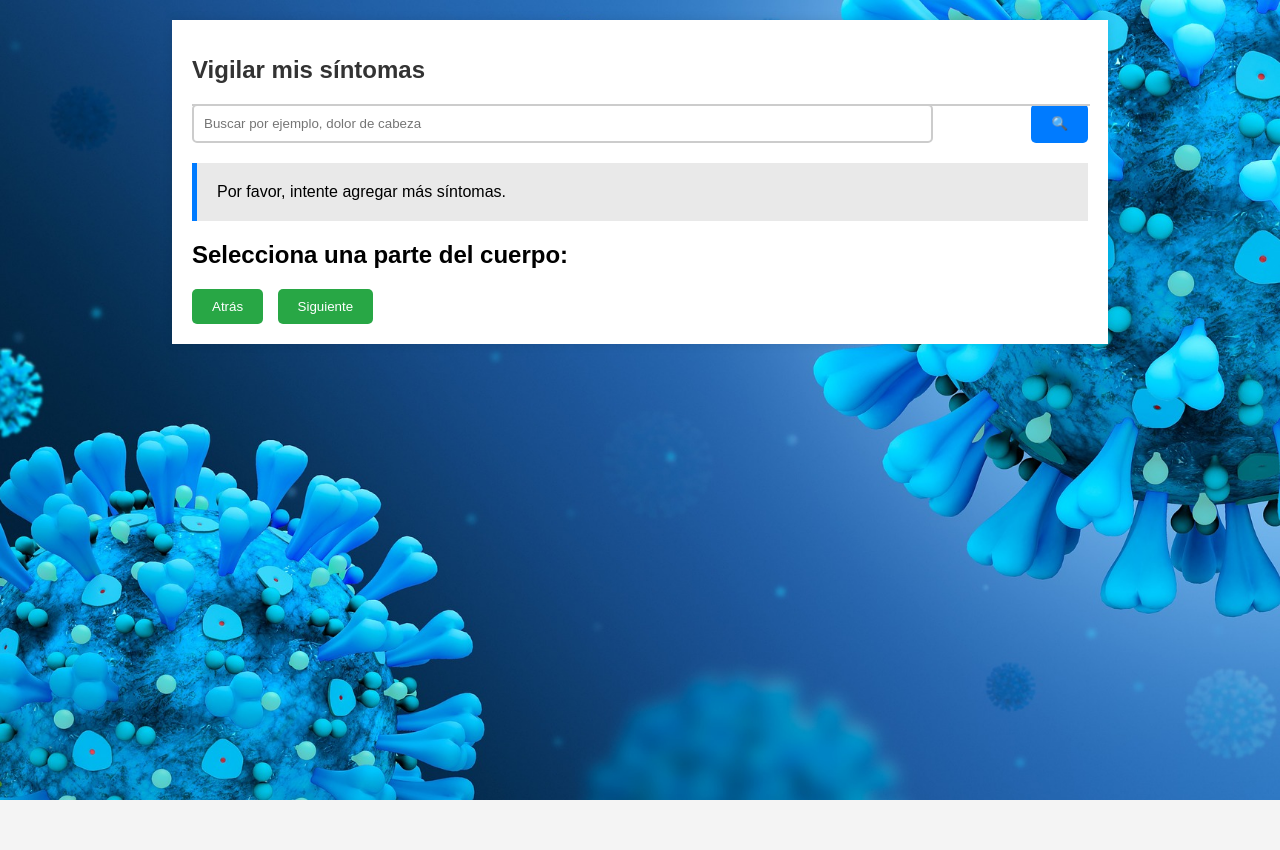
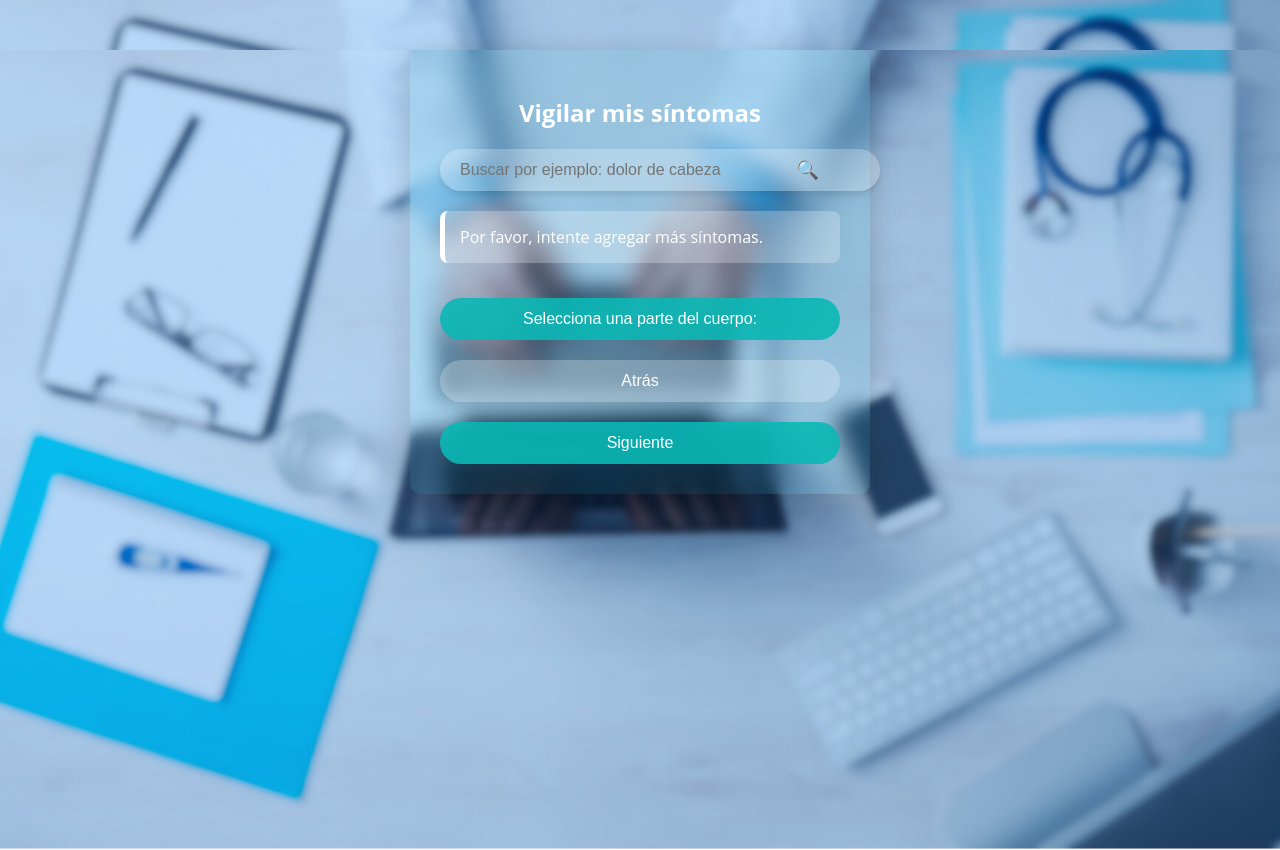
Before and after one commit to MrNemod/Medilab, a plain HTML site: page chequeo.html in a window 1280 px wide. Before the commit the page ends 800 px from the top, so only its background shows below. Drawn offline with Linux system fonts and the light colour scheme; no server answers.

Commit message:
Archvivos de brenda

```diff
--- /dev/null
+++ b/admin_form.html
@@ -0,0 +1,73 @@
+
+<!DOCTYPE html>
+<html lang="es">
+<head>
+    <meta charset="UTF-8">
+    <title>Administrar Datos</title>
+    <link rel="stylesheet" href="./css/admin_form.css">
+</head>
+<body>
+    <div class="bg-color"></div>
+    <div class="container">
+        <h1>Administrar Datos</h1>
+        <div class="tabs">
+            <button class="tab-button active" onclick="showTab('medicinas')">Medicinas</button>
+            <button class="tab-button" onclick="showTab('sintomas')">Síntomas</button>
+            <button class="tab-button" onclick="showTab('enfermedades')">Enfermedades</button>
+        </div>
+
+        <!-- Formulario para Medicinas -->
+        <form id="medicinas" class="tab-content active" onsubmit="submitForm(event, 'medicinas')">
+            <input type="text" placeholder="Nombre de la Medicina" name="nombre" required>
+            <input type="number" placeholder="Stock" name="stock" required>
+            <button type="submit">Agregar Medicina</button>
+        </form>
+
+        <!-- Formulario para Síntomas -->
+        <form id="sintomas" class="tab-content" onsubmit="submitForm(event, 'sintomas')">
+            <input type="text" placeholder="Nombre del Síntoma" name="nombre" required>
+            <input type="text" placeholder="Descripción" name="descripcion">
+            <input type="text" placeholder="Parte del Cuerpo" name="parte_del_cuerpo" required>
+            <button type="submit">Agregar Síntoma</button>
+        </form>
+
+        <!-- Formulario para Enfermedades -->
+        <form id="enfermedades" class="tab-content" onsubmit="submitForm(event, 'enfermedades')">
+            <input type="text" placeholder="Nombre de la Enfermedad" name="nombre" required>
+            <textarea placeholder="Descripción" name="descripcion"></textarea>
+            <button type="submit">Agregar Enfermedad</button>
+        </form>
+    </div>
+
+    <script>
+        // Función para mostrar solo el formulario de la pestaña seleccionada
+        function showTab(tabName) {
+            const tabs = document.querySelectorAll('.tab-content');
+            tabs.forEach(tab => tab.classList.remove('active'));
+            document.getElementById(tabName).classList.add('active');
+
+            const buttons = document.querySelectorAll('.tab-button');
+            buttons.forEach(btn => btn.classList.remove('active'));
+            document.querySelector(`[onclick="showTab('${tabName}')"]`).classList.add('active');
+        }
+
+        // Función de envío del formulario a la API
+        function submitForm(event, type) {
+            event.preventDefault();
+            const formData = new FormData(event.target);
+            fetch(`/add_${type}`, {
+                method: 'POST',
+                body: JSON.stringify(Object.fromEntries(formData)),
+                headers: { 'Content-Type': 'application/json' }
+            }).then(response => {
+                if (response.ok) {
+                    alert(type.charAt(0).toUpperCase() + type.slice(1) + " agregado exitosamente.");
+                    event.target.reset();
+                } else {
+                    alert("Hubo un error al agregar " + type);
+                }
+            });
+        }
+    </script>
+</body>
+</html>
--- a/chequeo.html
+++ b/chequeo.html
@@ -1,3 +1,4 @@
+
 <!DOCTYPE html>
 <html lang="es">
 <head>
@@ -9,7 +10,7 @@
     <div class="container">
         <h1>Vigilar mis síntomas</h1>
         <div class="search-box">
-            <input type="text" placeholder="Buscar por ejemplo, dolor de cabeza" id="search-input" oninput="filterSymptoms()">
+            <input type="text" placeholder="Buscar por ejemplo: dolor de cabeza" id="search-input" oninput="filterSymptoms()">
             <button class="search-button">🔍</button>
             <div id="autocomplete-suggestions" class="autocomplete-suggestions"></div>
         </div>
@@ -18,18 +19,34 @@
             Por favor, intente agregar más síntomas.
         </div>
 
-        <!-- Selección por parte del cuerpo -->
-        <div class="symptoms-select" id="symptoms-select">
+        <!-- Botón para mostrar la selección de síntomas -->
+        <div class="symptoms-toggle">
+            <button id="toggle-button" onclick="toggleSymptoms()">Selecciona una parte del cuerpo:</button>
+        </div>
+
+        <!-- Selección por parte del cuerpo, inicialmente oculta -->
+        <div class="symptoms-select" id="symptoms-select" style="display: none;">
             <h2>Selecciona una parte del cuerpo:</h2>
             <!-- Los selects se añadirán aquí dinámicamente -->
         </div>
 
         <div class="navigation">
-            <button class="back-button">Atrás</button>
+            <button class="back-button" onclick="window.location.href='index.html'">Atrás</button>
             <button class="next-button">Siguiente</button>
         </div>
     </div>
 
     <script src="./js/sintomas.js"></script>
+    <script>
+        // Función para mostrar/ocultar la lista de selección de síntomas
+        function toggleSymptoms() {
+            var symptomsSelect = document.getElementById('symptoms-select');
+            if (symptomsSelect.style.display === 'none') {
+                symptomsSelect.style.display = 'block';
+            } else {
+                symptomsSelect.style.display = 'none';
+            }
+        }
+    </script>
 </body>
 </html>
--- /dev/null
+++ b/css/admin_form.css
@@ -0,0 +1,98 @@
+
+body, html {
+    font-family: 'Open Sans', sans-serif;
+    margin: 0;
+    padding: 0;
+    height: 100%;
+    background: url('../img/bg-banner.jpg') no-repeat fixed;
+    background-size: cover;
+    position: relative;
+}
+
+.bg-color {
+    background-color: rgba(13, 70, 83, 0.78);
+    position: absolute;
+    top: 0;
+    left: 0;
+    right: 0;
+    bottom: 0;
+    z-index: 1;
+}
+
+.container {
+    width: 400px;
+    margin: 50px auto;
+    background: rgba(255, 255, 255, 0.1);
+    padding: 40px;
+    border-radius: 10px;
+    box-shadow: 0 8px 32px rgba(0, 0, 0, 0.2);
+    backdrop-filter: blur(10px);
+    color: #ffffff;
+    position: relative;
+    z-index: 2;
+    text-align: center;
+}
+
+h1 {
+    font-size: 24px;
+    color: #ffffff;
+    margin-bottom: 20px;
+}
+
+.tabs {
+    display: flex;
+    justify-content: space-between;
+    margin-bottom: 20px;
+}
+
+.tab-button {
+    flex: 1;
+    padding: 10px;
+    background: rgba(255, 255, 255, 0.15);
+    border: none;
+    border-radius: 5px;
+    color: #ffffff;
+    cursor: pointer;
+    transition: background 0.3s;
+}
+
+.tab-button.active, .tab-button:hover {
+    background: rgba(12, 184, 182, 0.8);
+}
+
+.tab-content {
+    display: none;
+    text-align: center;
+}
+
+.tab-content.active {
+    display: block;
+}
+
+input[type="text"], input[type="number"], textarea {
+    width: 100%;
+    padding: 10px;
+    margin: 10px 0;
+    border: none;
+    border-radius: 5px;
+    font-size: 16px;
+    background: rgba(255, 255, 255, 0.25);
+    color: #ffffff;
+}
+
+button {
+    width: 100%;
+    padding: 12px;
+    margin-top: 10px;
+    border-radius: 5px;
+    border: none;
+    font-size: 16px;
+    cursor: pointer;
+    background-color: rgba(12, 184, 182, 0.8);
+    color: #ffffff;
+    transition: background-color 0.3s ease;
+}
+
+button:hover {
+    background-color: rgba(12, 184, 182, 0.6);
+}
--- a/css/chequeo.css
+++ b/css/chequeo.css
@@ -1,105 +1,161 @@
 body, html {
-    font-family: Arial, sans-serif;
+    font-family: 'Open Sans', sans-serif;
     margin: 0;
     padding: 0;
-    background-color: #f4f4f4;
-    background-image: url('../img/fondo-sintomas.jpg'); /* Ruta de tu imagen de fondo */
-    background-size: cover; /* Ajusta la imagen para cubrir toda la pantalla */
-    background-position: center; /* Centra la imagen en la pantalla */
-    background-repeat: no-repeat; /* Evita que la imagen se repita */
-    background-attachment: fixed; /* Hace que la imagen se mantenga fija al hacer scroll */
+    height: 100%;
+    background: url('../img/bg-banner.png') no-repeat fixed; /* Fondo igual que en el index.html */
+    background-size: cover;
+    position: relative;
+
 }
 
 .container {
-    width: 70%;
-    margin: 20px auto;
-    background: white;
-    padding: 20px;
-    box-shadow: 0 0 10px rgba(0,0,0,0.1);
+    width: 400px;
+    margin: 50px auto;
+    background-color: rgba(12, 184, 181, 0.08);
+    padding: 30px;
+    border-radius: 10px;
+    box-shadow: 0 8px 32px rgba(0, 0, 0, 0.2);
+    backdrop-filter: blur(10px);
+    color: #ffffff;
+    position: relative;
+    z-index: 2;
+
+}
+
+.bg-color {
+    background-color: rgba(15, 13, 83, 0.78); /* Superposición de color */
+    position: absolute;
+    top: 0;
+    left: 0;
+    right: 0;
+    bottom: 0;
+    z-index: 1;
 }
 
 h1 {
     font-size: 24px;
-    color: #333;
+    text-align: center;
+    color: #ffffff;
+    margin-bottom: 20px;
 }
 
 .search-box {
     position: relative;
     margin: 20px 0;
-    display: flex;
-    justify-content: space-between;
 }
 
 .search-box input[type="text"] {
-    width: 80%;
-    padding: 10px;
-    border: 2px solid #ccc;
-    border-radius: 5px;
+    width: 100%;
+    padding: 12px 20px;
+    border: none;
+    border-radius: 25px;
+    font-size: 16px;
+    background: rgba(255, 255, 255, 0.25);
+    color: #ffffff;
+    box-shadow: 0 4px 6px rgba(0, 0, 0, 0.1);
 }
 
 .search-button {
-    padding: 10px 20px;
-    background-color: #007BFF;
-    color: white;
+    position: absolute;
+    right: 15px;
+    top: 50%;
+    transform: translateY(-50%);
+    background-color: transparent;
     border: none;
-    border-radius: 5px;
+    color: #ffffff;
     cursor: pointer;
+    font-size: 18px;
 }
 
 .autocomplete-suggestions {
-    border: 1px solid #ccc;
+    position: absolute;
+    top: 100%;
+    left: 0;
+    right: 0;
+    background: rgba(56, 54, 54, 0.731);
+    border-radius: 10px;
+    box-shadow: 0 4px 8px rgba(0, 0, 0, 0.1);
     max-height: 150px;
     overflow-y: auto;
-    position: absolute;
-    z-index: 1000;
-    background: white;
-    width: 100%;
+    z-index: 3;
+    cursor: pointer; /* Cambia el cursor a la manita */
+
 }
-
 .suggestion-item {
-    padding: 8px;
-    cursor: pointer;
+    padding: 10px 12px;
+    cursor: pointer; /* Cambia el cursor a la manita */
+    transition: background-color 0.3s ease; /* Añade una transición suave */
+    color: #ffffff; /* Color inicial */
 }
 
 .suggestion-item:hover {
-    background: #f0f0f0;
+    background-color: rgba(12, 184, 182, 0.3); /* Cambia el color de fondo al pasar el ratón */
+    color: #000000; /* Cambia el color del texto al pasar el ratón */
 }
 
+
 .info-box {
-    background-color: #e9e9e9;
-    padding: 20px;
-    margin: 10px 0;
-    border-left: 5px solid #007BFF;
-}
-
-.human-model {
-    display: block;
-    width: 100%;
-    height: auto;
-    margin: 20px 0;
+    background: rgba(255, 255, 255, 0.25);
+    padding: 15px;
+    margin: 15px 0;
+    border-left: 5px solid #ffffff;
+    border-radius: 8px;
+    font-size: 16px;
 }
 
 .symptoms-select label {
-    display: block;
-    margin: 10px 0 5px;
+    font-weight: bold;
+    color: #ffffff;
 }
 
 .symptoms-select select {
     width: 100%;
-    padding: 5px;
-    margin-bottom: 10px;
+    padding: 10px;
+    margin: 10px 0;
+    border: none;
+    border-radius: 25px;
+    font-size: 16px;
+    background: rgba(255, 255, 255, 0.25);
+    color: #403e3e;
 }
 
 .navigation button {
-    padding: 10px 20px;
-    margin-right: 10px;
-    background-color: #28a745;
-    color: white;
+    width: 100%;
+    padding: 12px 0;
+    margin-top: 20px;
+    border-radius: 25px;
     border: none;
-    border-radius: 5px;
+    font-size: 16px;
     cursor: pointer;
+    transition: background-color 0.3s ease;
+    color: #ffffff;
 }
 
 .back-button {
-    background-color: #dc3545;
+    background-color: rgba(255, 255, 255, 0.25);
 }
+
+.next-button {
+    background-color: rgba(12, 184, 182, 0.91);
+}
+
+.next-button:hover {
+    background-color: rgba(12, 184, 181, 0.116);
+}
+.symptoms-toggle button {
+    width: 100%;
+    padding: 12px 0;
+    margin-top: 20px;
+    border-radius: 25px;
+    border: none;
+    font-size: 16px;
+    cursor: pointer;
+    background-color: rgba(12, 184, 182, 0.91);
+    color: #ffffff;
+    transition: background-color 0.3s ease;
+}
+
+.symptoms-toggle button:hover {
+    background-color: rgba(12, 184, 181, 0.178);
+}
--- /dev/null
+++ b/css/diagnostico.css
@@ -0,0 +1,15 @@
+.back-button {
+    width: 100%;
+    padding: 12px 0;
+    margin-top: 20px;
+    border-radius: 25px;
+    border: none;
+    font-size: 16px;
+    cursor: pointer;
+    background-color: rgba(12, 184, 182, 0.91);
+    color: #ffffff;
+    transition: background-color 0.3s ease;
+}
+.-button:hover {
+    background-color: rgba(255, 255, 255, 0.4);
+}
--- /dev/null
+++ b/css/login.css
@@ -0,0 +1,80 @@
+
+body, html {
+    font-family: 'Open Sans', sans-serif;
+    margin: 0;
+    padding: 0;
+    height: 100%;
+    background: url('../img/bg-banner.png') no-repeat fixed;
+    background-size: cover;
+    position: relative;
+}
+
+.bg-color {
+    position: absolute;
+    top: 0;
+    left: 0;
+    right: 0;
+    bottom: 0;
+    z-index: 1;
+}
+
+.login-container {
+    width: 350px;
+    margin: 80px auto;
+    background: rgba(245, 244, 246, 0.301);
+    padding: 40px;
+    border-radius: 10px;
+    box-shadow: 0 8px 32px rgba(0, 0, 0, 0.2);
+    backdrop-filter: blur(10px);
+    color: #ffffff;
+    position: relative;
+    z-index: 2;
+    text-align: center;
+}
+
+h1 {
+    font-size: 24px;
+    color: #ffffff;
+    margin-bottom: 20px;
+}
+
+.login-form input[type="text"], .login-form input[type="password"] {
+    width: 100%;
+    padding: 12px;
+    margin: 10px 0;
+    border: none;
+    border-radius: 25px;
+    font-size: 16px;
+    background: rgba(255, 255, 255, 0.25);
+    color: #ffffff;
+    text-align: center;
+}
+
+.login-button {
+    width: 100%;
+    padding: 12px 0;
+    margin-top: 20px;
+    border-radius: 25px;
+    border: none;
+    font-size: 16px;
+    cursor: pointer;
+    background-color: rgba(12, 184, 182, 0.91);
+    color: #ffffff;
+    transition: background-color 0.3s ease;
+}
+
+.login-button:hover {
+    background-color: rgba(255, 255, 255, 0.4);
+}
+.back-button {
+    width: 100%;
+    padding: 12px 0;
+    margin-top: 20px;
+    border-radius: 25px;
+    border: none;
+    font-size: 16px;
+    cursor: pointer;
+    background-color: rgba(255, 255, 255, 0.25);
+    color: #ffffff;
+    transition: background-color 0.3s ease;
+}
--- a/js/sintomas.js
+++ b/js/sintomas.js
@@ -100,12 +100,15 @@ function filterSymptoms() {
 
     filteredSymptoms.forEach(syntom => {
         const suggestionItem = document.createElement('div');
+        suggestionItem.classList.add('suggestion-item'); // Agregar la clase para aplicar el estilo de hover
         suggestionItem.textContent = syntom.nombre;
+
         suggestionItem.onclick = function () {
             selectSymptom(syntom);
             input.value = '';
             suggestionsContainer.innerHTML = '';
         };
+
         suggestionsContainer.appendChild(suggestionItem);
     });
 }
```
Also changed, not shown: diagnostico.html (+11 -1 lines), index.html (+1 -0 lines), login.html (added, +22 -0 lines), img/bg-banner.png (added).
